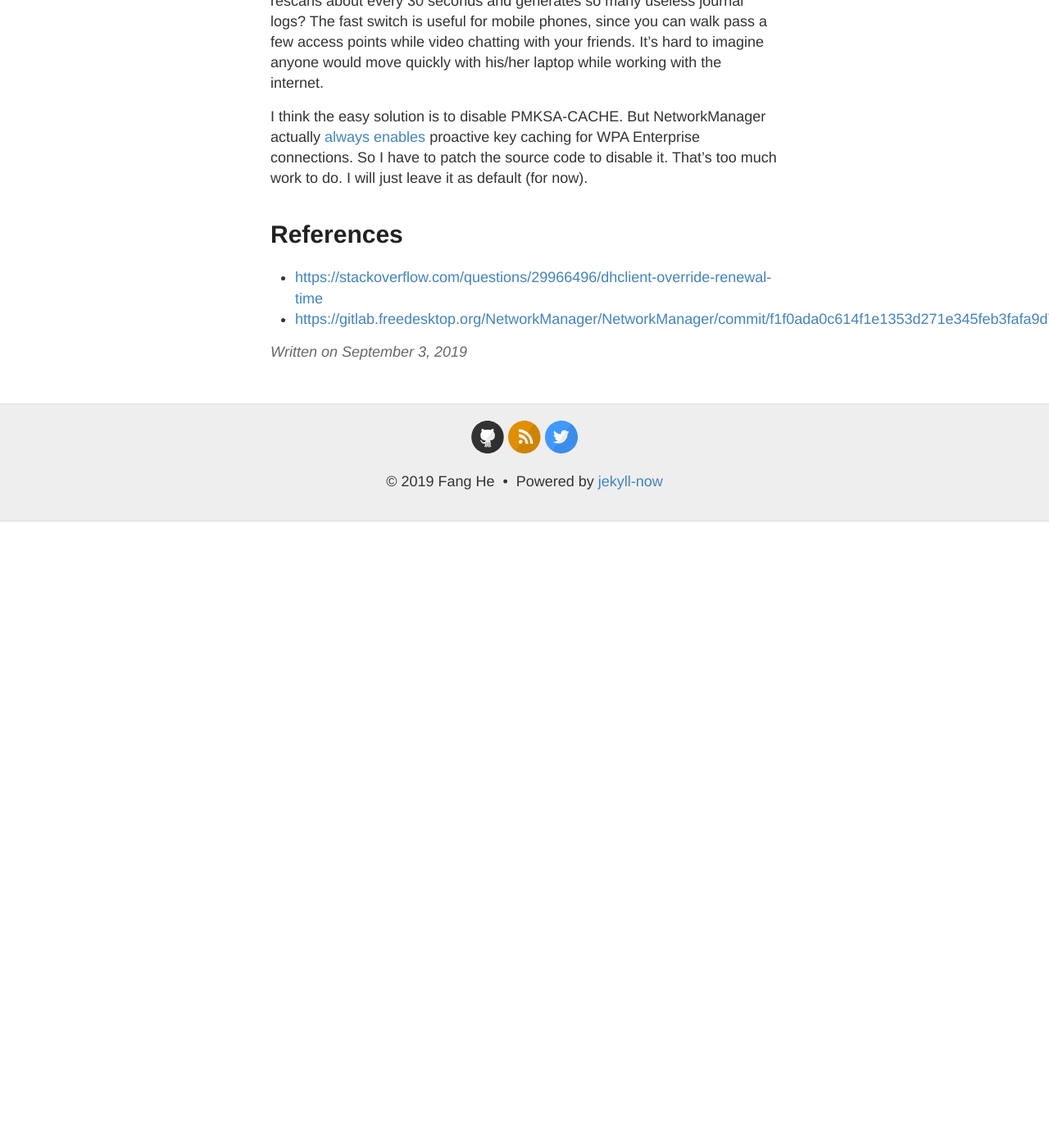
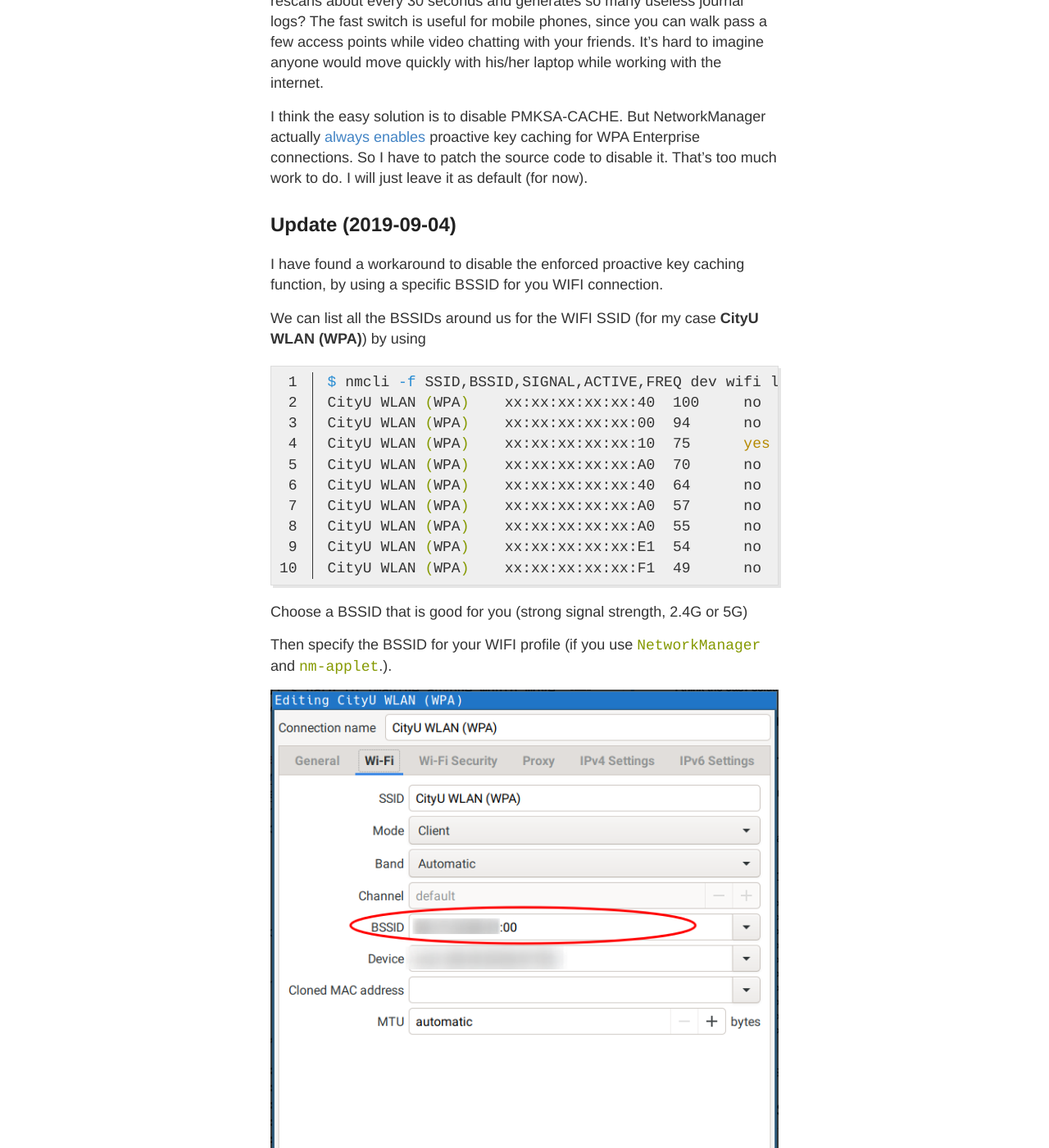
Before and after one commit to h3fang/h3fang.github.io, a Jekyll site: the page built from _posts/2019-9-3-cityu_wifi.md, in a window 1280 px wide and 1400 px high, scrolled down 2470 px. Shown: the whole window at 82% size. Built offline with Jekyll 4.4.1, drawn with Linux system fonts in a browser that asks for light colours; comment, search, counter and statistics services are not loaded; before the commit the page ends 3106 px from its top, so only the background shows below that; some of the changed text lies outside the part shown.

Commit message:
update cityu wifi post

````diff
--- a/_posts/2019-9-3-cityu_wifi.md
+++ b/_posts/2019-9-3-cityu_wifi.md
@@ -43,6 +43,33 @@ The second one is also weird. A quick search shows that PMKSA-CACHE enables fast
 
 I think the easy solution is to disable PMKSA-CACHE. But NetworkManager actually [always enables](https://gitlab.freedesktop.org/NetworkManager/NetworkManager/commit/f1f0ada0c614f1e1353d271e345feb3fafa9d7e7) proactive key caching for WPA Enterprise connections. So I have to patch the source code to disable it. That's too much work to do. I will just leave it as default (for now).
 
+## Update (2019-09-04)
+
+I have found a workaround to disable the enforced proactive key caching function, by using a specific BSSID for you WIFI connection.
+
+We can list all the BSSIDs around us for the WIFI SSID (for my case **CityU WLAN (WPA)**) by using
+
+```shell
+$ nmcli -f SSID,BSSID,SIGNAL,ACTIVE,FREQ dev wifi list --rescan yes | grep "CityU WLAN (WPA)"
+CityU WLAN (WPA)    xx:xx:xx:xx:xx:40  100     no      2412 MHz
+CityU WLAN (WPA)    xx:xx:xx:xx:xx:00  94      no      2437 MHz
+CityU WLAN (WPA)    xx:xx:xx:xx:xx:10  75      yes     5785 MHz
+CityU WLAN (WPA)    xx:xx:xx:xx:xx:A0  70      no      2412 MHz
+CityU WLAN (WPA)    xx:xx:xx:xx:xx:40  64      no      2437 MHz
+CityU WLAN (WPA)    xx:xx:xx:xx:xx:A0  57      no      2462 MHz
+CityU WLAN (WPA)    xx:xx:xx:xx:xx:A0  55      no      2412 MHz
+CityU WLAN (WPA)    xx:xx:xx:xx:xx:E1  54      no      2412 MHz
+CityU WLAN (WPA)    xx:xx:xx:xx:xx:F1  49      no      5240 MHz
+```
+
+Choose a BSSID that is good for you (strong signal strength, 2.4G or 5G)
+
+Then specify the BSSID for your WIFI profile (if you use `NetworkManager` and `nm-applet`.).
+
+![_config.yml]({{ site.baseurl }}/images/NetworkManager-BSSID.png){: .align-center}
+
+The downside of this workaround is that your WIFI will **NOT** connect to any other access points for the same SSID. So if you moved your laptop to a new place (thus a different access point), remember to specify a new BSSID or just remove the specified BSSID.
+
 # References
 - <https://stackoverflow.com/questions/29966496/dhclient-override-renewal-time>
 - <https://gitlab.freedesktop.org/NetworkManager/NetworkManager/commit/f1f0ada0c614f1e1353d271e345feb3fafa9d7e7>
````
Also changed, not shown: images/NetworkManager-BSSID.png (added).
